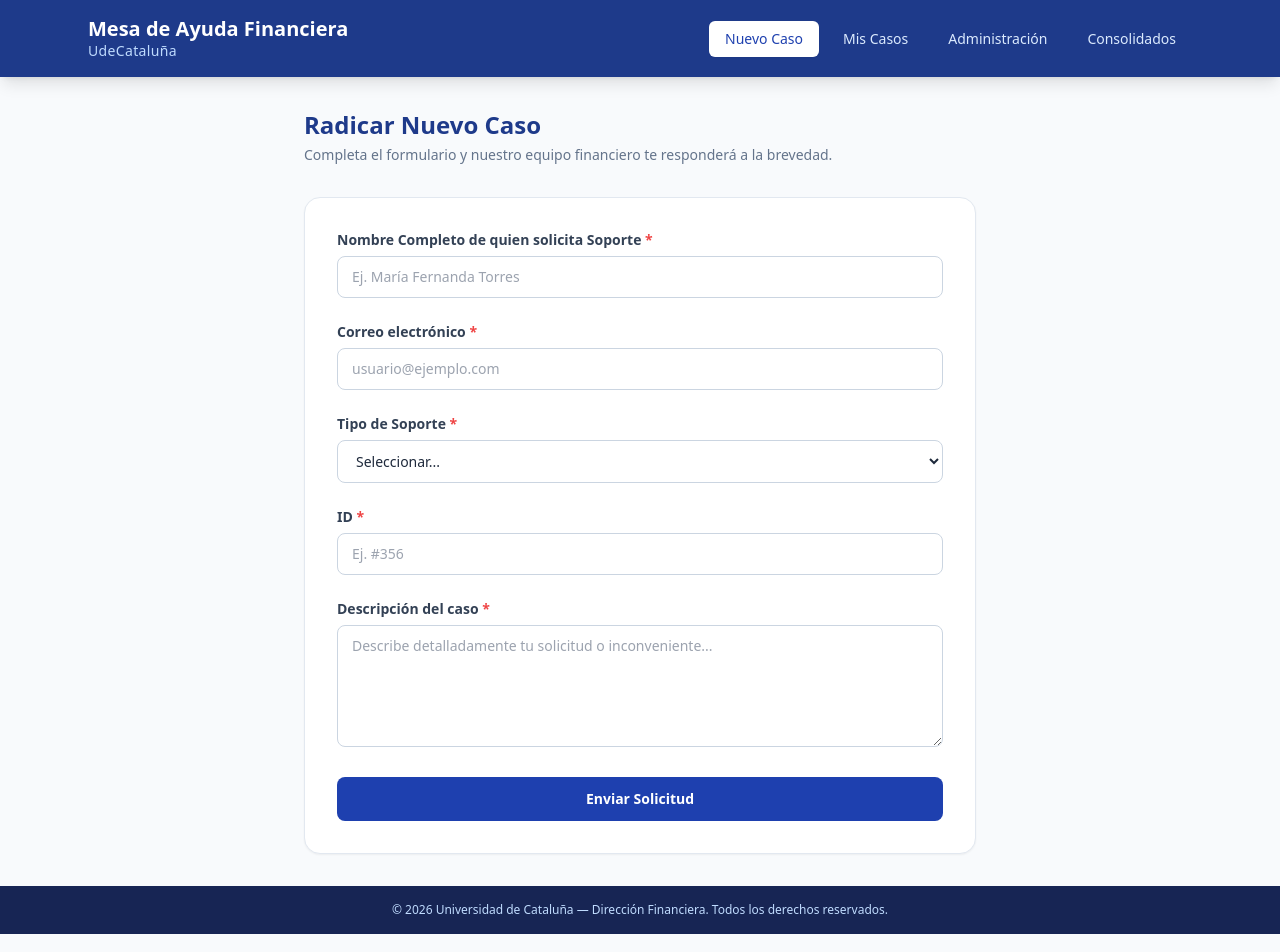
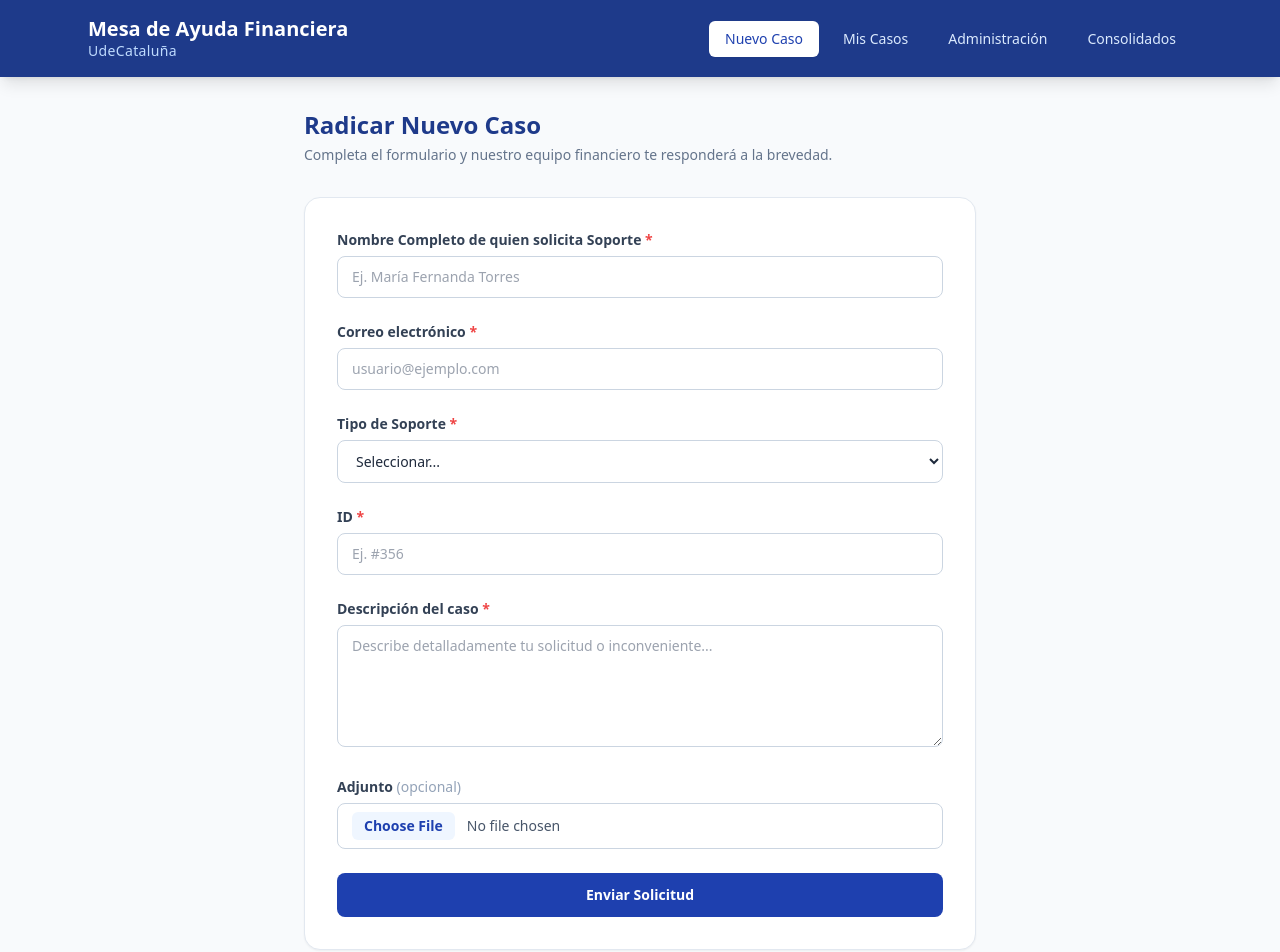
Before and after one commit to YisusYec2049/support-tickets, a React (Vite) app: page / in a window 1280 px wide. Shown: the top 952 px of the page. Built offline with nearby package versions, Linux system fonts and the light colour scheme.

Commit message:
fear: add image attachment support

```diff
--- a/src/pages/Admin.tsx
+++ b/src/pages/Admin.tsx
@@ -359,6 +359,18 @@ export default function Admin() {
               <span className="text-slate-500">Fecha:</span>{' '}
               <span className="font-medium">{formatDate(selectedCaso.created_at)}</span>
             </div>
+            {selectedCaso.adjunto_url && (
+              <div className="sm:col-span-2">
+                <span className="text-slate-500 block mb-2">Adjunto:</span>
+                <a href={selectedCaso.adjunto_url} target="_blank" rel="noopener noreferrer">
+                  <img
+                    src={selectedCaso.adjunto_url}
+                    alt="Adjunto"
+                    className="max-h-64 rounded-lg border border-slate-200 object-contain hover:opacity-90 transition-opacity"
+                  />
+                </a>
+              </div>
+            )}
           </div>
 
           {/* Messages */}
--- a/src/pages/Home.tsx
+++ b/src/pages/Home.tsx
@@ -52,6 +52,7 @@ export default function Home() {
   const [loading, setLoading] = useState(false)
   const [casoCreado, setCasoCreado] = useState<string | null>(null)
   const [error, setError] = useState<string | null>(null)
+  const [file, setFile] = useState<File | null>(null)
 
   function handleChange(
     e: React.ChangeEvent<HTMLInputElement | HTMLSelectElement | HTMLTextAreaElement>,
@@ -64,6 +65,18 @@ export default function Home() {
     setError(null)
     setLoading(true)
     try {
+      let adjunto_url: string | null = null
+      if (file) {
+        const ext = file.name.split('.').pop()
+        const fileName = `${Date.now()}.${ext}`
+        const { error: uploadError } = await supabase.storage
+          .from('attachments')
+          .upload(fileName, file)
+        if (uploadError) throw uploadError
+        const { data: urlData } = supabase.storage.from('attachments').getPublicUrl(fileName)
+        adjunto_url = urlData.publicUrl
+      }
+
       const caso_numero = await generarCasoNumero()
       const { error: insertError } = await supabase.from('casos_soporte').insert({
         caso_numero,
@@ -74,10 +87,12 @@ export default function Home() {
         tipo_soporte: form.tipo_soporte,
         descripcion: form.descripcion,
         estado: 'pendiente',
+        adjunto_url,
       })
       if (insertError) throw insertError
       setCasoCreado(caso_numero)
       setForm(EMPTY)
+      setFile(null)
     } catch (err: unknown) {
       setError(err instanceof Error ? err.message : 'Error al crear el caso. Intenta de nuevo.')
     } finally {
@@ -248,6 +263,26 @@ export default function Home() {
           />
         </div>
 
+        {/* Adjunto */}
+        <div>
+          <label className="block text-sm font-semibold text-slate-700 mb-1.5">
+            Adjunto <span className="text-slate-400 font-normal">(opcional)</span>
+          </label>
+          <input
+            type="file"
+            accept="image/*"
+            onChange={(e) => setFile(e.target.files?.[0] ?? null)}
+            className="w-full border border-slate-300 rounded-lg px-3.5 py-2 text-sm text-slate-600 file:mr-3 file:py-1 file:px-3 file:rounded-md file:border-0 file:text-sm file:font-semibold file:bg-brand-50 file:text-brand-700 hover:file:bg-brand-100 cursor-pointer"
+          />
+          {file && (
+            <img
+              src={URL.createObjectURL(file)}
+              alt="Vista previa"
+              className="mt-3 max-h-48 rounded-lg border border-slate-200 object-contain"
+            />
+          )}
+        </div>
+
         {error && (
           <div className="bg-red-50 border border-red-200 text-red-700 rounded-lg px-4 py-3 text-sm">
             {error}
--- a/src/pages/MisCasos.tsx
+++ b/src/pages/MisCasos.tsx
@@ -235,6 +235,15 @@ export default function MisCasos() {
           <div className="px-6 py-4 border-b border-slate-100 text-sm text-slate-600">
             <span className="font-medium text-slate-800">{selectedCaso.descripcion}</span>
             <span className="ml-4 text-slate-400">{formatDate(selectedCaso.created_at)}</span>
+            {selectedCaso.adjunto_url && (
+              <a href={selectedCaso.adjunto_url} target="_blank" rel="noopener noreferrer">
+                <img
+                  src={selectedCaso.adjunto_url}
+                  alt="Adjunto"
+                  className="mt-3 max-h-48 rounded-lg border border-slate-200 object-contain hover:opacity-90 transition-opacity"
+                />
+              </a>
+            )}
           </div>
 
           <div className="px-6 py-5">
--- a/src/types.ts
+++ b/src/types.ts
@@ -10,6 +10,7 @@ export interface CasoSoporte {
   estado: 'pendiente' | 'proceso' | 'resuelto'
   created_at: string
   updated_at: string
+  adjunto_url?: string | null
 }
 
 export interface MensajeCaso {
```
